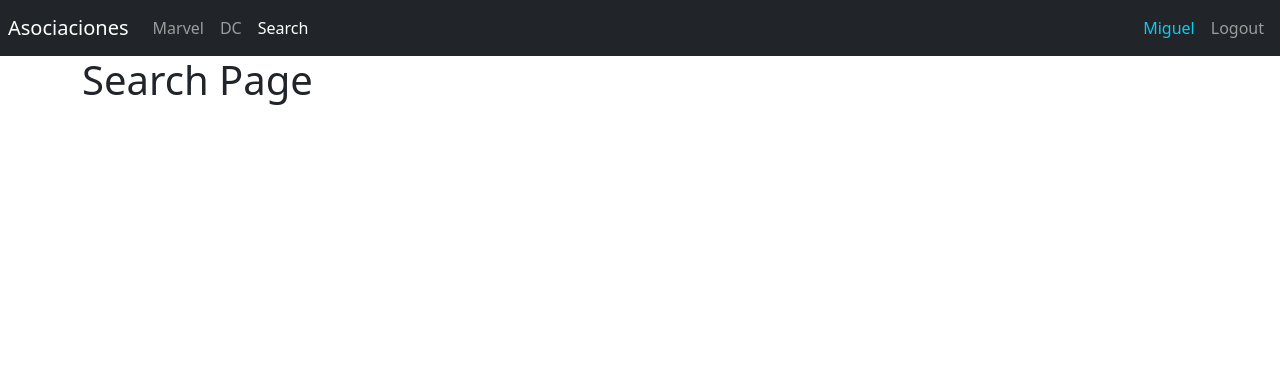
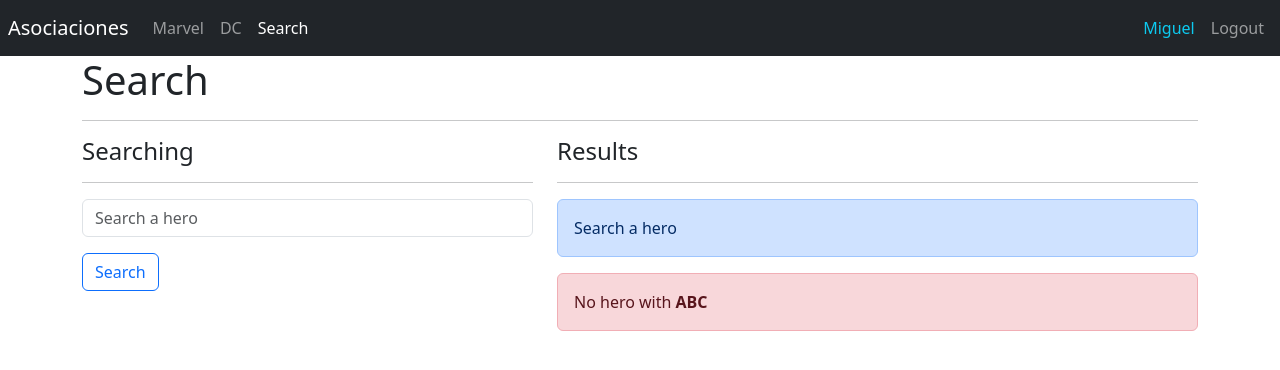
Before and after one commit to mcmmiguel/heroesSPA-ReactFH, a React (Vite) app: page /search in a window 1280 px wide. Shown: the top 370 px of the page. Built offline with nearby package versions, Linux system fonts and the light colour scheme.

Commit message:
Feat. Form started on Search Page

```diff
--- a/src/heroes/pages/DCPage.jsx
+++ b/src/heroes/pages/DCPage.jsx
@@ -4,7 +4,7 @@
 export const DCPage = () => {
     return (
         <>
-            <h1>DCPage</h1>
+            <h1>DC</h1>
             <hr />
 
             <HeroList publisher={'DC Comics'} />
--- a/src/heroes/pages/MarvelPage.jsx
+++ b/src/heroes/pages/MarvelPage.jsx
@@ -3,7 +3,7 @@
 export const MarvelPage = () => {
     return (
         <>
-            <h1>MarvelPage</h1>
+            <h1>Marvel</h1>
 
             <hr />
 
--- a/src/heroes/pages/SearchPage.jsx
+++ b/src/heroes/pages/SearchPage.jsx
@@ -1,8 +1,45 @@
+import { HeroCard } from "../components/HeroCard"
 
 export const SearchPage = () => {
     return (
         <>
-            <h1>Search Page</h1>
+            <h1>Search</h1>
+            <hr />
+
+            <div className="row">
+                <div className="col-5">
+                    <h4>Searching</h4>
+                    <hr />
+                    <form >
+                        <input
+                            type="text"
+                            placeholder="Search a hero"
+                            className="form-control"
+                            name="searchText"
+                            autoComplete="off"
+                        />
+                        <button
+                            className="btn btn-outline-primary mt-3"
+                        >Search</button>
+                    </form>
+                </div>
+                <div className="col-7">
+                    <h4>Results</h4>
+                    <hr />
+
+                    <div className="alert alert-primary">
+                        Search a hero
+                    </div>
+
+                    <div className="alert alert-danger">
+                        No hero with <b>ABC</b>
+                    </div>
+
+                    {/* <HeroCard hero={} /> */}
+
+                </div>
+            </div>
+
         </>
     )
 }
```
